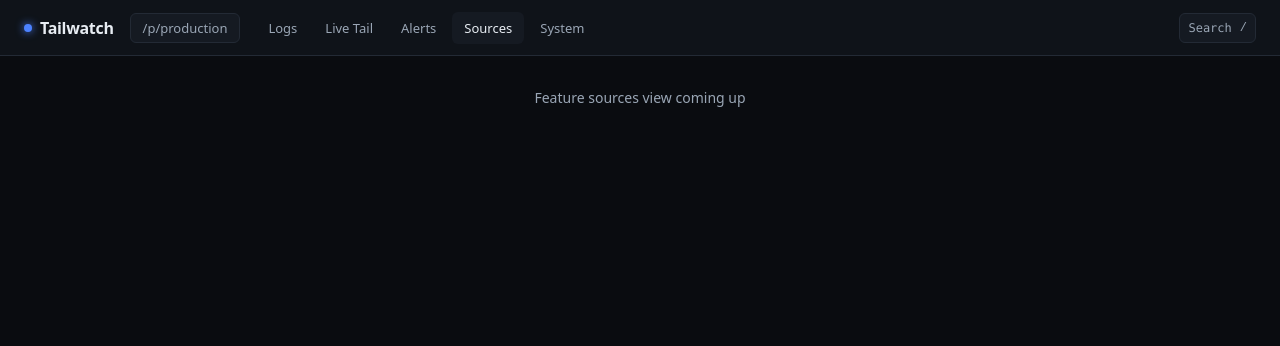
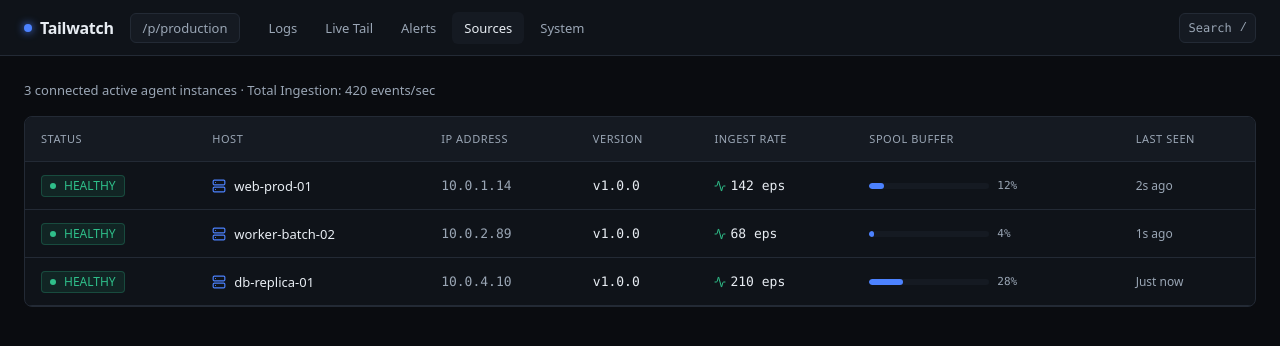
Before and after one commit to ADI-2707/Tailwatch, a React (Vite) app in the folder web/: page / in a window 1280 px wide. Both pictures are taken after a click on the button "Sources". Shown: the top 346 px of the page. Built offline with nearby package versions, Linux system fonts and the light colour scheme; no server answers.

Commit message:
feat(web): implement sources health monitoring view

```diff
--- a/web/src/App.tsx
+++ b/web/src/App.tsx
@@ -3,6 +3,7 @@ import { Shell } from "./components/layout/Shell/Shell";
 import { LogsExplorer } from "./features/logs/LogsExplorer/LogsExplorer";
 import { LiveTail } from "./features/tail/LiveTail/LiveTail";
 import { AlertsView } from "./features/alerts/AlertsView/AlertsView";
+import { SourcesView } from "./features/sources/SourcesView/SourcesView";
 
 export const App: React.FC = () => {
   const [currentTab, setCurrentTab] = useState<"logs" | "tail" | "alerts" | "sources" | "system">("logs");
@@ -12,7 +13,8 @@ export const App: React.FC = () => {
       {currentTab === "logs" && <LogsExplorer />}
       {currentTab === "tail" && <LiveTail />}
       {currentTab === "alerts" && <AlertsView />}
-      {currentTab !== "logs" && currentTab !== "tail" && currentTab !== "alerts" && (
+      {currentTab === "sources" && <SourcesView />}
+      {currentTab !== "logs" && currentTab !== "tail" && currentTab !== "alerts" && currentTab !== "sources" && (
         <div style={{ padding: "var(--space-8)", color: "var(--text-muted)", textAlign: "center" }}>
           <span>Feature {currentTab} view coming up</span>
         </div>
--- /dev/null
+++ b/web/src/features/sources/SourcesView/SourcesView.module.css
@@ -0,0 +1,80 @@
+.sourcesWrapper {
+  display: flex;
+  flex-direction: column;
+  padding: var(--space-6);
+  gap: var(--space-4);
+  flex: 1;
+}
+
+.headerBar {
+  display: flex;
+  align-items: center;
+  justify-content: space-between;
+}
+
+.statsText {
+  font-size: 13px;
+  color: var(--text-muted);
+}
+
+.tableWrapper {
+  border: 1px solid var(--border);
+  border-radius: var(--radius-lg);
+  background-color: var(--surface);
+  overflow: hidden;
+}
+
+.table {
+  width: 100%;
+  border-collapse: collapse;
+  font-size: 13px;
+}
+
+.table th {
+  text-align: left;
+  padding: var(--space-3) var(--space-4);
+  background-color: var(--surface-raised);
+  border-bottom: 1px solid var(--border);
+  color: var(--text-muted);
+  font-weight: 500;
+  font-size: 11px;
+  text-transform: uppercase;
+  letter-spacing: 0.05em;
+}
+
+.row {
+  border-bottom: 1px solid var(--border);
+  transition: background-color var(--duration-fast) var(--ease);
+}
+
+.row:hover {
+  background-color: var(--surface-raised);
+}
+
+.cell {
+  padding: var(--space-3) var(--space-4);
+  vertical-align: middle;
+}
+
+.hostGroup {
+  display: flex;
+  align-items: center;
+  gap: var(--space-2);
+  font-weight: 500;
+  color: var(--text);
+}
+
+.spoolFillBar {
+  width: 120px;
+  height: 6px;
+  background-color: var(--surface-raised);
+  border-radius: var(--radius-full);
+  overflow: hidden;
+  display: flex;
+}
+
+.spoolProgress {
+  height: 100%;
+  background-color: var(--accent);
+  border-radius: var(--radius-full);
+}
--- /dev/null
+++ b/web/src/features/sources/SourcesView/SourcesView.tsx
@@ -0,0 +1,121 @@
+import React from "react";
+import styles from "./SourcesView.module.css";
+import { Server, Activity } from "lucide-react";
+import { StatusChip } from "../../../components/ui/StatusChip/StatusChip";
+
+export interface AgentHost {
+  id: string;
+  name: string;
+  ip: string;
+  version: string;
+  spoolPercent: number;
+  ratePerSec: number;
+  lastSeen: string;
+  status: "ok" | "pending";
+}
+
+export const SourcesView: React.FC = () => {
+  const hosts: AgentHost[] = [
+    {
+      id: "1",
+      name: "web-prod-01",
+      ip: "10.0.1.14",
+      version: "1.0.0",
+      spoolPercent: 12,
+      ratePerSec: 142,
+      lastSeen: "2s ago",
+      status: "ok",
+    },
+    {
+      id: "2",
+      name: "worker-batch-02",
+      ip: "10.0.2.89",
+      version: "1.0.0",
+      spoolPercent: 4,
+      ratePerSec: 68,
+      lastSeen: "1s ago",
+      status: "ok",
+    },
+    {
+      id: "3",
+      name: "db-replica-01",
+      ip: "10.0.4.10",
+      version: "1.0.0",
+      spoolPercent: 28,
+      ratePerSec: 210,
+      lastSeen: "Just now",
+      status: "ok",
+    },
+  ];
+
+  return (
+    <div className={styles.sourcesWrapper}>
+      <div className={styles.headerBar}>
+        <span className={styles.statsText}>
+          {hosts.length} connected active agent instances · Total Ingestion: 420 events/sec
+        </span>
+      </div>
+
+      <div className={styles.tableWrapper}>
+        <table className={styles.table}>
+          <thead>
+            <tr>
+              <th>Status</th>
+              <th>Host</th>
+              <th>IP Address</th>
+              <th>Version</th>
+              <th>Ingest Rate</th>
+              <th>Spool Buffer</th>
+              <th>Last Seen</th>
+            </tr>
+          </thead>
+          <tbody>
+            {hosts.map((h) => (
+              <tr key={h.id} className={styles.row}>
+                <td className={styles.cell}>
+                  <StatusChip state={h.status} label="HEALTHY" />
+                </td>
+                <td className={styles.cell}>
+                  <div className={styles.hostGroup}>
+                    <Server size={14} color="var(--accent)" />
+                    <span>{h.name}</span>
+                  </div>
+                </td>
+                <td className={styles.cell} style={{ fontFamily: "var(--font-mono)", color: "var(--text-muted)" }}>
+                  {h.ip}
+                </td>
+                <td className={styles.cell} style={{ fontFamily: "var(--font-mono)" }}>
+                  v{h.version}
+                </td>
+                <td className={styles.cell}>
+                  <div style={{ display: "flex", alignItems: "center", gap: "var(--space-1)" }}>
+                    <Activity size={12} color="var(--success)" />
+                    <span style={{ fontFamily: "var(--font-mono)", fontWeight: 500 }}>
+                      {h.ratePerSec} eps
+                    </span>
+                  </div>
+                </td>
+                <td className={styles.cell}>
+                  <div style={{ display: "flex", alignItems: "center", gap: "var(--space-2)" }}>
+                    <div className={styles.spoolFillBar}>
+                      <div
+                        className={styles.spoolProgress}
+                        style={{ width: `${h.spoolPercent}%` }}
+                      />
+                    </div>
+                    <span style={{ fontSize: "11px", fontFamily: "var(--font-mono)", color: "var(--text-muted)" }}>
+                      {h.spoolPercent}%
+                    </span>
+                  </div>
+                </td>
+                <td className={styles.cell} style={{ color: "var(--text-muted)", fontSize: "12px" }}>
+                  {h.lastSeen}
+                </td>
+              </tr>
+            ))}
+          </tbody>
+        </table>
+      </div>
+    </div>
+  );
+};
```
